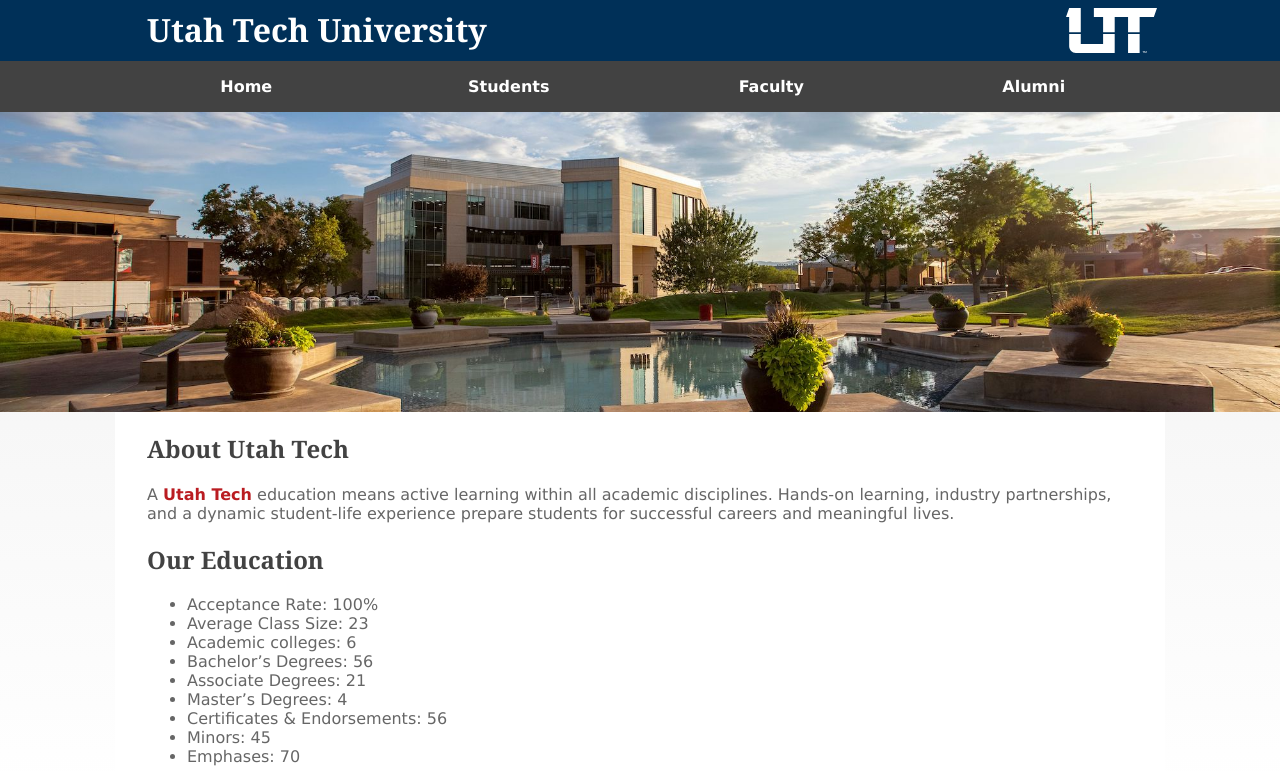
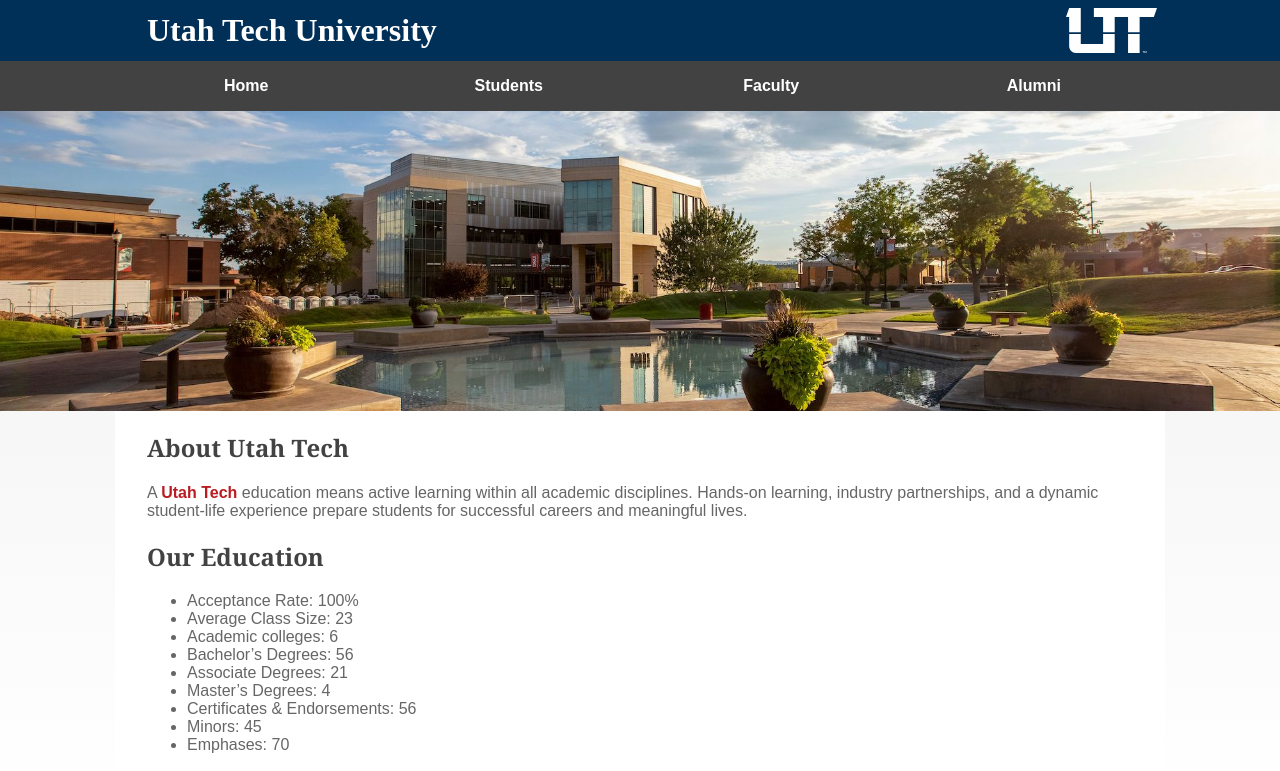
Before and after one commit to neptunyJORC/se1400, a plain HTML site: page utahtech4/index.html in a window 1280 px wide. Shown: the top 771 px of the page. Drawn offline with Linux system fonts and the light colour scheme.

Commit message:
updatesomething2

```diff
--- a/utahtech4/style.css
+++ b/utahtech4/style.css
@@ -6,14 +6,14 @@ body {
     background-image: linear-gradient(#eeeeee, #ffffff);
     background-attachment: fixed;
     color: #666666;
-    font-family: Verdana;
+    font-family: sans-serif;
     margin: 0px;
 }
 
 header {
     background-color: #003058;
     color: #FFFFFF;
-    font-family: Georgia;
+    font-family: serif;
     grid-row: 1 / 2;
     grid-column: 2 / 8;
 }
```
